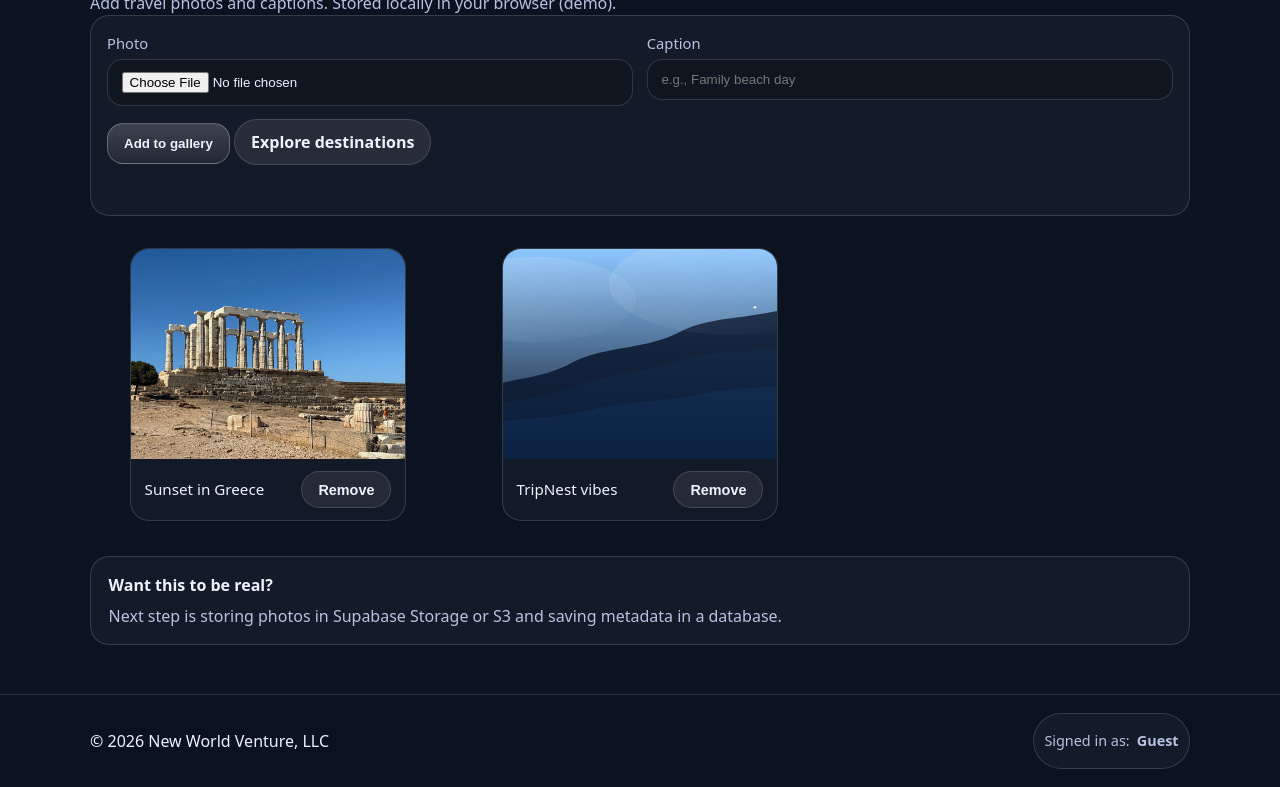
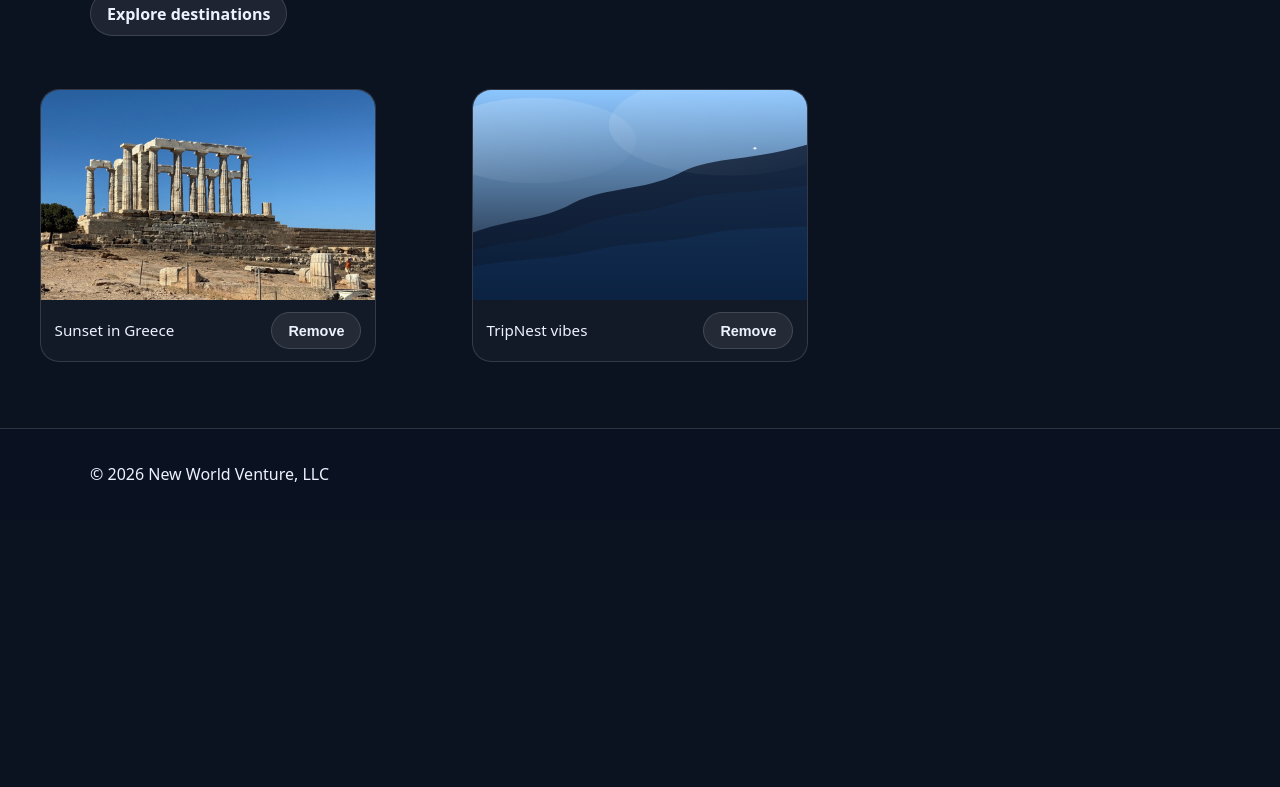
Before and after one commit to NewWorldVenture/newworldventure, a website: page gallery.html in a window 1280 px wide. Shown: the part 152-939 px from the top of the page. After the commit the page ends 800 px from the top, so only its background shows below. Drawn offline with Linux system fonts and the light colour scheme.

Commit message:
Add files via upload

```diff
--- a/gallery.html
+++ b/gallery.html
@@ -34,26 +34,11 @@
       <div class="container">
         <div class="section-head">
           <h1>Photo Gallery</h1>
-          <p class="muted">Add travel photos and captions. Stored locally in your browser (demo).</p>
+
         </div>
 
-        <div class="card">
-          <div class="card-body">
-            <form id="addPhotoForm" class="form">
-              <div class="grid-2">
-                <label class="field">
-                  <span>Photo</span>
-                  <input type="file" accept="image/*" />
-                </label>
-
-                <label class="field">
-                  <span>Caption</span>
-                  <input name="caption" type="text" placeholder="e.g., Family beach day" />
-                </label>
-              </div>
 
               <div class="form-actions">
-                <button class="btn btn-primary" type="submit">Add to gallery</button>
                 <a class="btn btn-ghost" href="destinations.html">Explore destinations</a>
               </div>
               <p class="form-note" id="galleryNote"></p>
@@ -63,12 +48,6 @@
 
         <div class="g-grid" id="galleryGrid" aria-label="Gallery grid"></div>
 
-        <div class="note-box">
-          <strong>Want this to be real?</strong>
-          <p class="muted" style="margin:.4rem 0 0">
-            Next step is storing photos in Supabase Storage or S3 and saving metadata in a database.
-          </p>
-        </div>
       </div>
     </section>
   </main>
@@ -76,7 +55,6 @@
   <footer class="site-footer">
     <div class="container footer-inner">
       <p>© <span id="year"></span> New World Venture, LLC</p>
-      <span class="auth-chip">Signed in as: <strong data-auth-chip>Guest</strong></span>
     </div>
   </footer>
 
```
Also changed, not shown: about.html (+0 -1 lines), contact.html (+0 -1 lines), destinations.html (+0 -1 lines), pay.html (+0 -1 lines).
